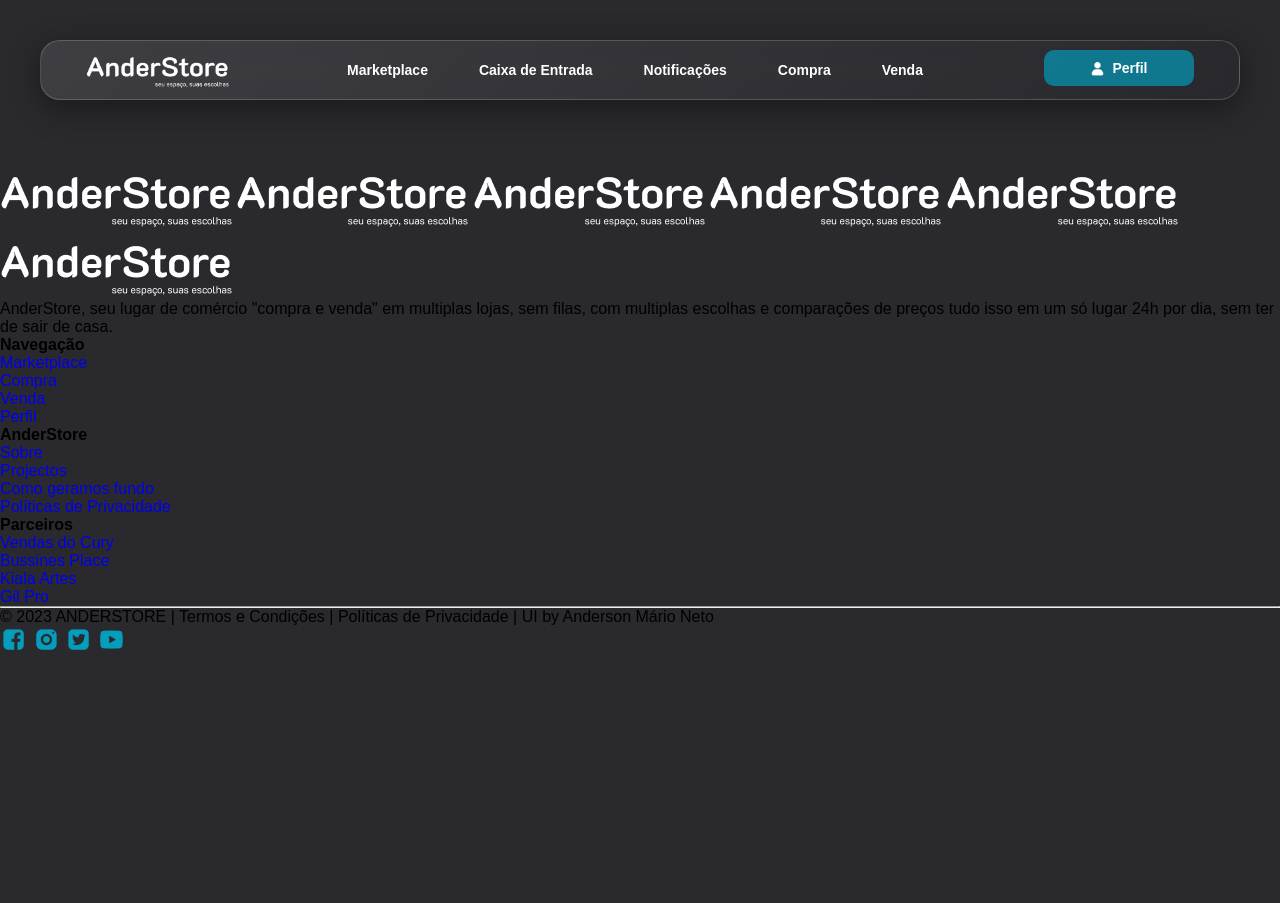
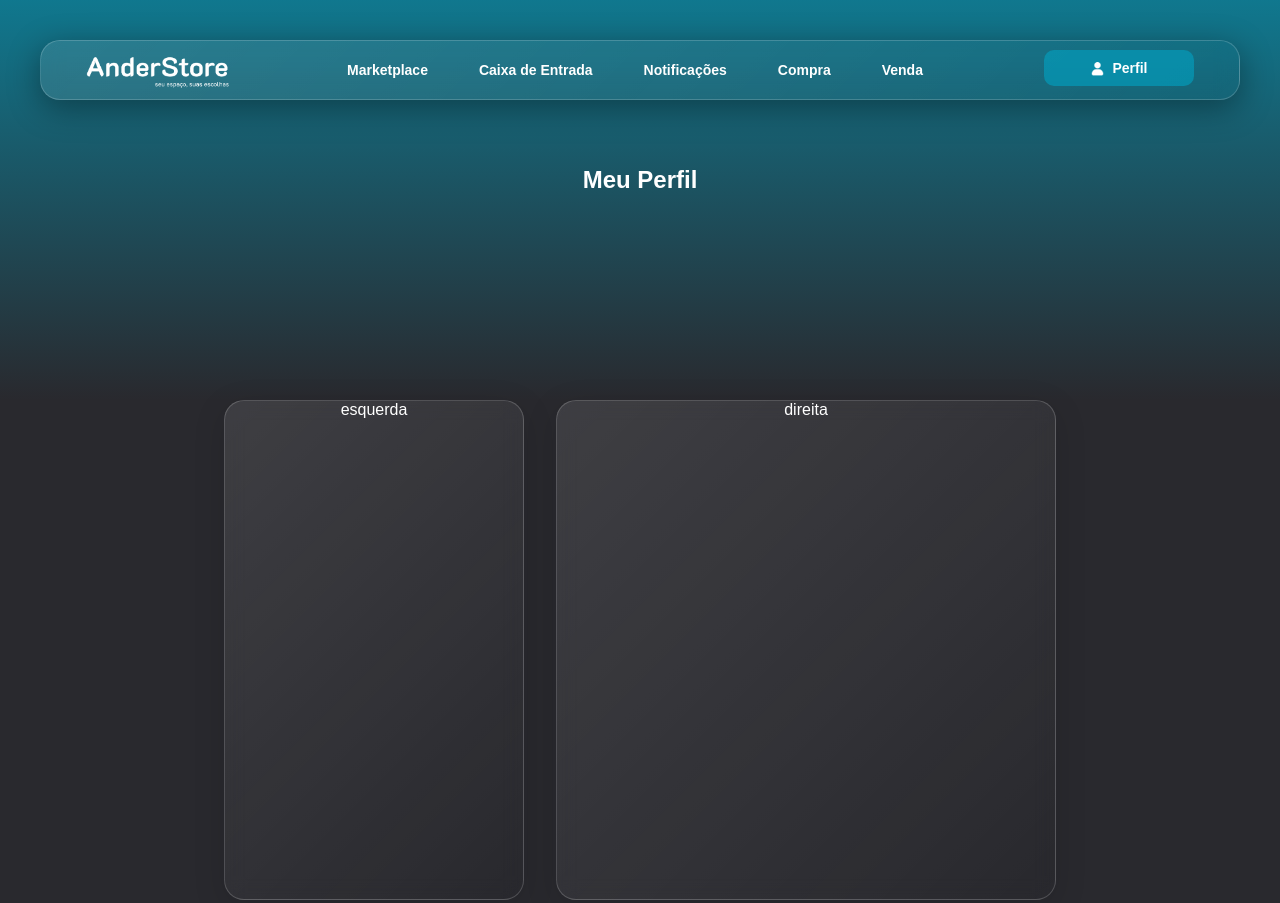
Before and after one commit to andersonmarioneto/SG-AnderPlus, a plain HTML site: page view/perfil.html in a window 1280 px wide. Shown: the top 903 px of the page. Before the commit the page ends 800 px from the top, so only its background shows below. Drawn offline with Linux system fonts and the light colour scheme; files whose address does not match are found by name; a web font is replaced by a local one.

Commit message:
23/04/2024

```diff
--- a/css/parceiros.css
+++ b/css/parceiros.css
@@ -32,8 +32,8 @@ a {
 /*SECTION PARCEIROS********************************************/
 /**************************************************************/
 
-.parceiros {
-    background-color: var(--primary-color);
+.parceiros {/*
+    background-color: var(--primary-color); */
     height: 100px;
 }
 
@@ -41,6 +41,7 @@ a {
     display: flex;
     flex-direction: row;
     align-items: center;
+    overflow-x: hidden;
 }
 
 .parceiros .area7 img {
--- /dev/null
+++ b/css/perfil.css
@@ -0,0 +1,64 @@
+/* Style by: Anderson Mário Neto | UI Designer */
+
+@import url("https://use.typekit.net/exu3bek.css");
+
+:root {
+    --font-family: "Aileron", sans-serif;
+    --primary-color: #049dbcad;
+    --secund-color: #1e1c24;
+    --backgroundcolor: #29292e;
+    --alpha-color: #fff;
+}
+
+* {
+    padding: 0;
+    margin: 0;
+    box-sizing: border-box;
+}
+
+body {
+    font-family: var(--font-family);
+    font-style: normal;
+    background-color: var(--backgroundcolor);
+    width: 100%;
+    height: 100vh;
+}
+
+a {
+    text-decoration: none;
+}
+
+/**************************************************************/
+/*SECTION PERFIL***********************************************/
+/**************************************************************/
+
+.perfil .area2 {
+    display: flex;
+    flex-wrap: wrap;
+    gap: 2rem;
+    justify-content: center;
+    color: var(--alpha-color);
+}
+
+.perfil .area2 .esquerda {
+    width: 300px;
+    text-align: center;
+    border-radius: 20px;
+    height: 500px;
+}
+
+.perfil .area2 .direita {
+    width: 500px;
+    text-align: center;
+    border-radius: 20px;
+    height: 500px;
+}
+
+.perfil .glass {
+    background: linear-gradient(135deg, rgba(255, 255, 255, 0.1), rgba(255, 255, 255, 0));
+    backdrop-filter: blur(10px);
+    -webkit-backdrop-filter: blur(10px);
+    border-radius: 20px;
+    border: 1px solid rgba(255, 255, 255, 0.18);
+    box-shadow: 0 8px 32px 0 rgba(0, 0, 0, 0.13);
+}
--- a/css/search.css
+++ b/css/search.css
@@ -37,7 +37,8 @@ a {
 .search {
     position: relative;
     width: 100%;
-    height: 200px;
+    height: 50vh;
+    background-image: linear-gradient(var(--primary-color), var(--backgroundcolor));
     display: flex;
     justify-content: center;
 }
@@ -52,6 +53,25 @@ a {
     display: flex;
     justify-content: space-between;
     align-items: center;
+    opacity: 50%;
+    transition: 0.1s;
+}
+
+.search .search-box:hover {
+    opacity: 100%;
+    transition: 0.1s;
+}
+
+.search .title-box {
+    position: absolute;
+    top: 150px;
+    height: 60px;
+    padding: 10px;
+    border-radius: 40px;
+    display: flex;
+    justify-content: space-between;
+    align-items: center;
+    color: var(--alpha-color);
 }
 
 .search .search-box .search-txt {
--- a/view/perfil.html
+++ b/view/perfil.html
@@ -12,6 +12,10 @@
 
     <!-- Style css -->
     <link rel="stylesheet" href="../css/header.css">
+    <link rel="stylesheet" href="../css/search.css">
+    <link rel="stylesheet" href="../css/parceiros.css">
+    <link rel="stylesheet" href="../css/footer.css">
+    <link rel="stylesheet" href="../css/perfil.css">
 
     <!-- Js menu hamburger -->
     <script defer src="../js/menu.js"></script>
@@ -47,27 +51,20 @@
 
             <img class="hamburger" src="../img/menu.png" alt="">
         </div>
-        <div class="search">
-
-        </div>
     </header>
 
-    <br>
-    <br>
-    <br>
-    <br>
-    <br>
-    <br>
-    <br>
-    <br>
-    <br>
-    <section class="parceiros">
-        <div class="area7">
-            <img src="../img/texto.png" alt="">
-            <img src="../img/texto.png" alt="">
-            <img src="../img/texto.png" alt="">
-            <img src="../img/texto.png" alt="">
-            <img src="../img/texto.png" alt="">
+    <section class="search">
+        <div class="title-box"><h1>Meu Perfil</h1></div>
+    </section>
+
+    <section class="perfil">
+        <div class="area2">
+            <div class="esquerda glass">
+                esquerda
+            </div>
+            <div class="direita glass">
+                direita
+            </div>
         </div>
     </section>
 
```
Also changed, not shown: view/caixaDeEntrada.html (+5 -20 lines), view/compra.html (+5 -20 lines), view/home.html (+11 -10 lines), view/notificacoes.html (+5 -20 lines), view/venda.html (+5 -20 lines).
